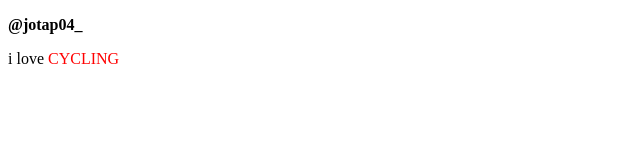
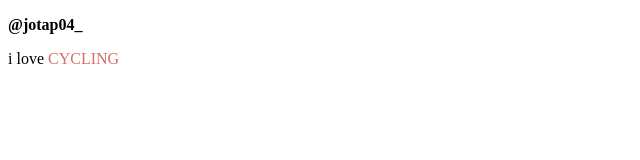
Before and after one commit to joao04simoes/testeHtml, a plain HTML site: page index.html in a window 1280 px wide. Shown: the full height of the page, 0-640 px from the left. Drawn offline with Linux system fonts and the light colour scheme.

Commit message:
teste commit

```diff
--- a/index.html
+++ b/index.html
@@ -17,7 +17,7 @@
         font-weight: bold;
       }
       em {
-        color: red;
+        color: rgb(215, 107, 107);
         font-style: normal;
       }
     </style>
```
